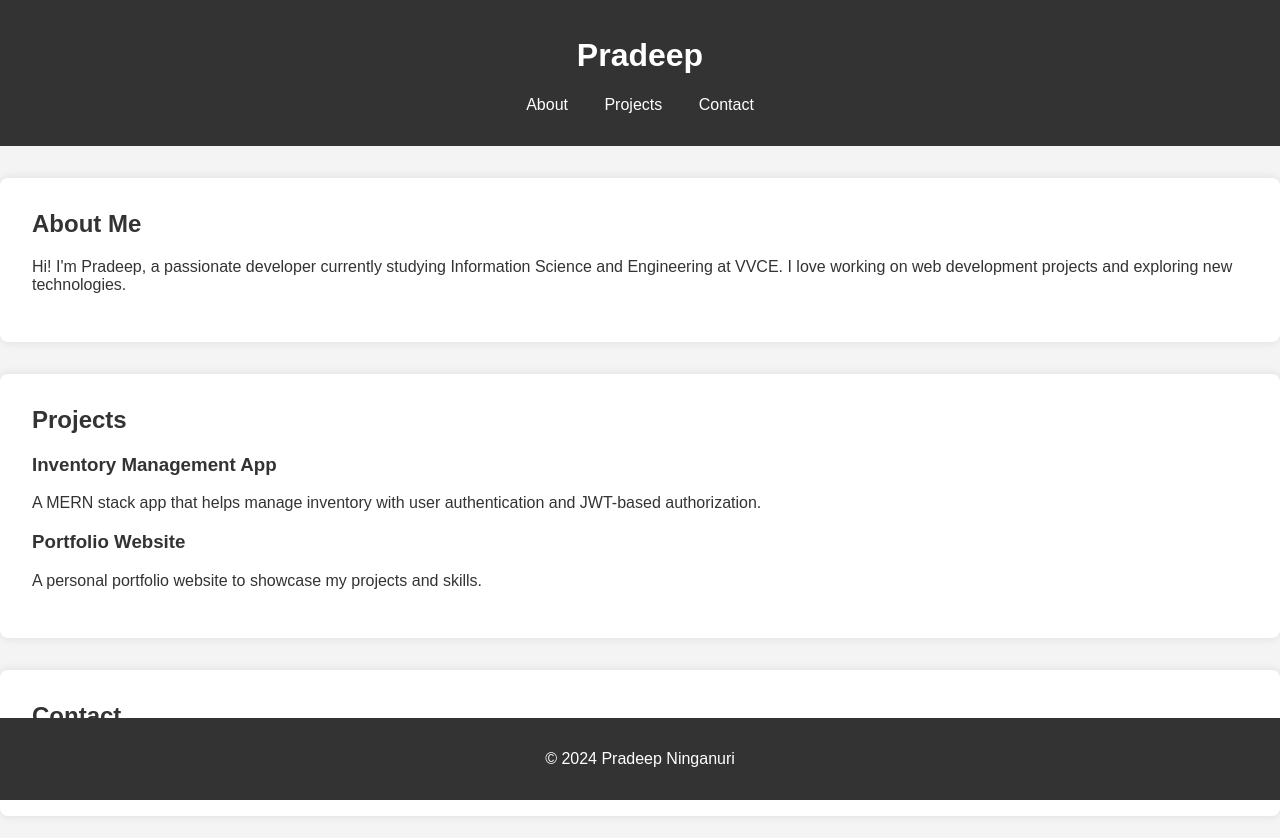
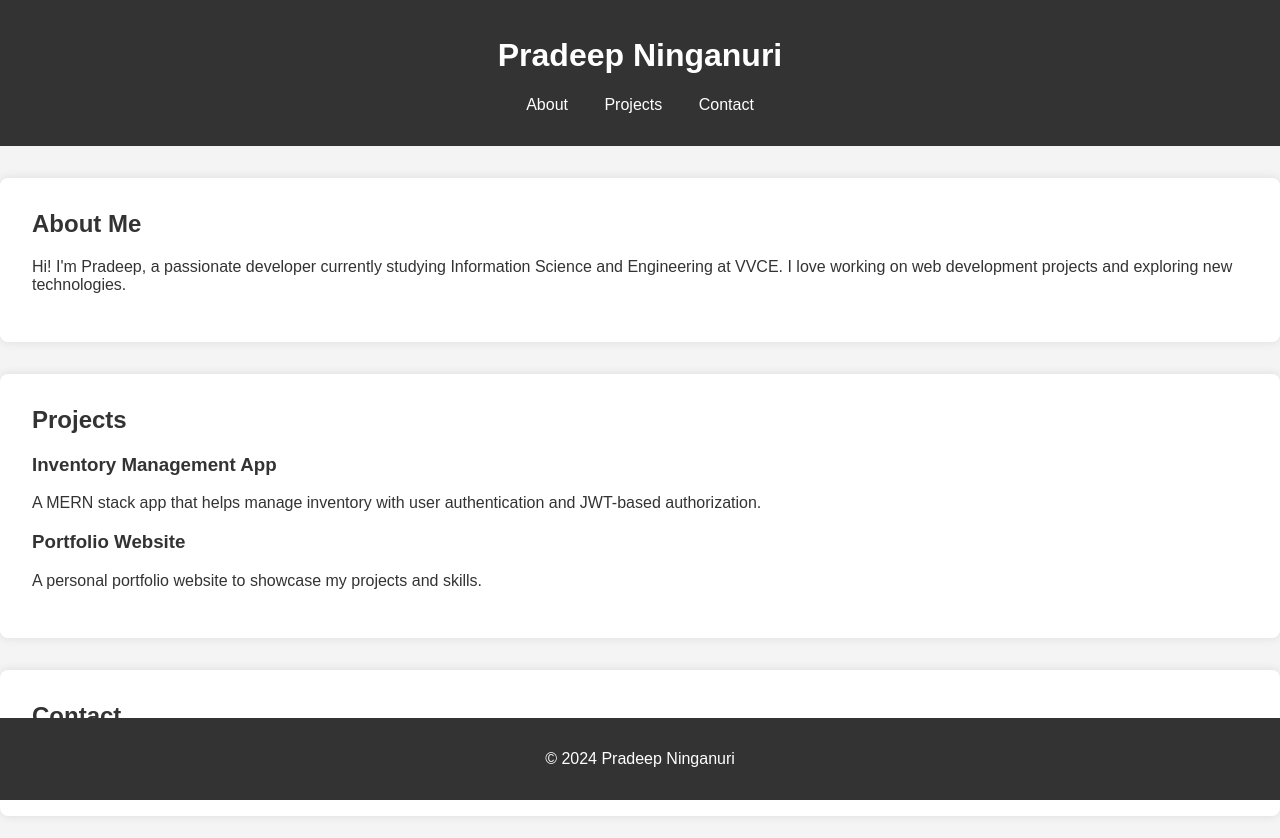
Before and after one commit to PradeepNinganuri/portfolilo, a plain HTML site: page index.html in a window 1280 px wide. Drawn offline with Linux system fonts and the light colour scheme.

Commit message:
Update index.html

```diff
--- a/index.html
+++ b/index.html
@@ -8,7 +8,7 @@
 </head>
 <body>
     <header>
-        <h1>Pradeep</h1>
+        <h1>Pradeep Ninganuri</h1>
         <nav>
             <ul>
                 <li><a href="#about">About</a></li>
```
